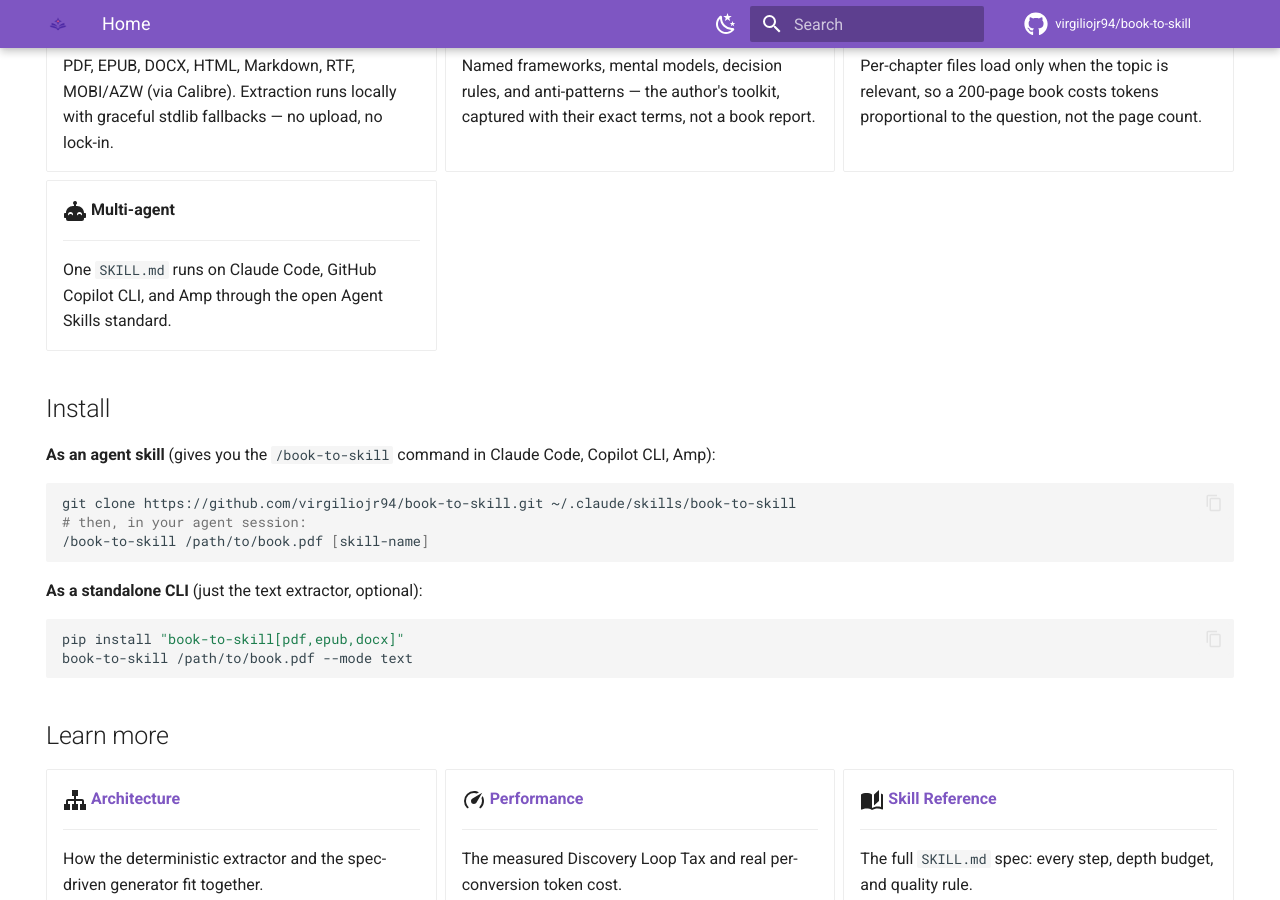
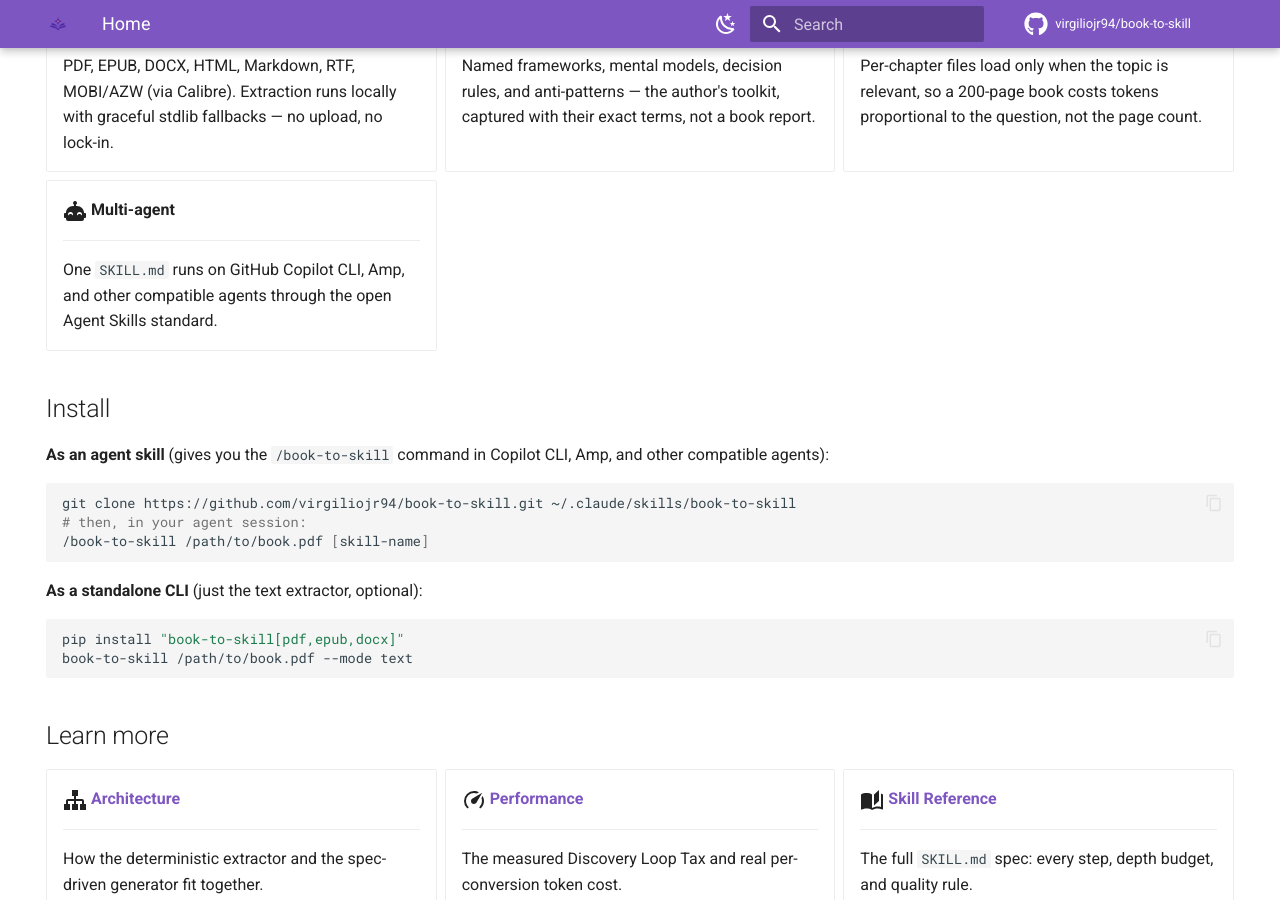
Before and after one commit to carpatia77/sop-extractor, an MkDocs documentation site: the page built from docs/index.md, in a window 1280 px wide and 900 px high, scrolled down 563 px. Built offline with MkDocs 1.6.1 and Material for MkDocs 9.7.7, drawn with Linux system fonts in a browser that asks for light colours; comment, search, counter and statistics services are not loaded.

Commit message:
docs: remove product-name mentions from prose docs
Kept functional references intact (tools/validate_skill.py's --lens
claude flag and reserved-name-word check validate against a real host's
actual rules, not attribution) and kept the ~/.claude/skills path
support working for whichever agent uses it. Only the prose naming
changed.

````diff
--- a/docs/index.md
+++ b/docs/index.md
@@ -45,14 +45,14 @@ Turn any book or document into a structured, on-demand agent skill — named fra
 
     ---
 
-    One `SKILL.md` runs on Claude Code, GitHub Copilot CLI, and Amp through the
-    open Agent Skills standard.
+    One `SKILL.md` runs on GitHub Copilot CLI, Amp, and other compatible agents
+    through the open Agent Skills standard.
 
 </div>
 
 ## Install
 
-**As an agent skill** (gives you the `/book-to-skill` command in Claude Code, Copilot CLI, Amp):
+**As an agent skill** (gives you the `/book-to-skill` command in Copilot CLI, Amp, and other compatible agents):
 
 ```bash
 git clone https://github.com/virgiliojr94/book-to-skill.git ~/.claude/skills/book-to-skill
````
Also changed, not shown: CHANGELOG.md (+6 -6 lines), README.md (+1 -1 lines), SKILL.md (+5 -5 lines), docs/ARCHITECTURE.md (+1 -1 lines).
